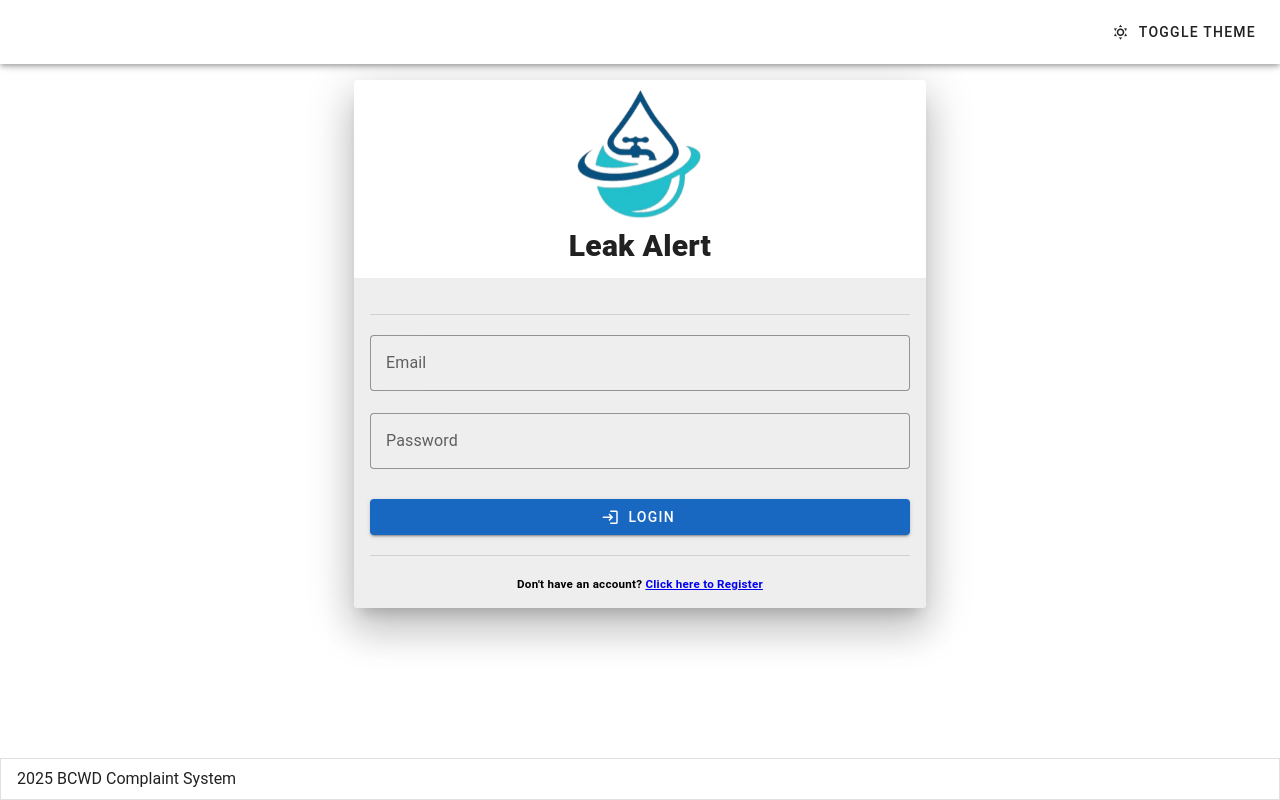
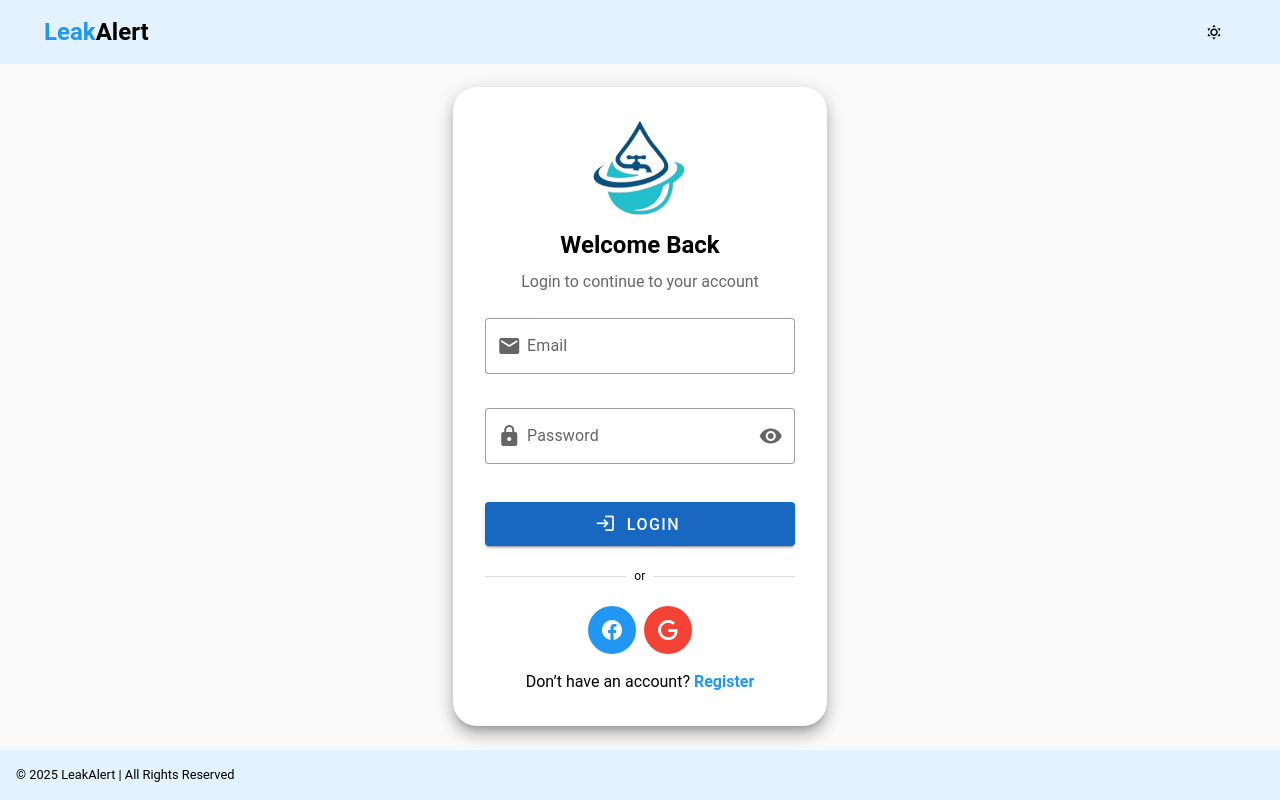
Before and after one commit to RCempron/Web-Leak-Alert, a Vue app: page /#/login in a window 1280 px wide. Built offline with nearby package versions, Linux system fonts and the light colour scheme.

Commit message:
fix login and register form

```diff
--- a/src/components/auth/LoginForm.vue
+++ b/src/components/auth/LoginForm.vue
@@ -1,9 +1,33 @@
+<script setup>
+import { ref } from 'vue'
+
+const isPasswordVisible = ref(false)
+</script>
+
 <template>
   <v-form fast-fail @submit.prevent>
-    <v-text-field label="Email" variant="outlined"></v-text-field>
+    <!-- Email -->
+    <v-text-field
+      label="Email"
+      prepend-inner-icon="mdi-email"
+      variant="outlined"
+      class="mb-3"
+    ></v-text-field>
 
-    <v-text-field label="Password" type="password" variant="outlined"></v-text-field>
+    <!-- Password -->
+    <v-text-field
+      prepend-inner-icon="mdi-lock"
+      label="Password"
+      variant="outlined"
+      :type="isPasswordVisible ? 'text' : 'password'"
+      :append-inner-icon="isPasswordVisible ? 'mdi-eye-off' : 'mdi-eye'"
+      @click:append-inner="isPasswordVisible = !isPasswordVisible"
+      class="mb-4"
+    ></v-text-field>
 
-    <v-btn class="mt-2" type="submit" block color="primary" prepend-icon="mdi-login">Login</v-btn>
+    <!-- Login Button -->
+    <v-btn class="mt-2" type="submit" block color="primary" size="large" prepend-icon="mdi-login">
+      Login
+    </v-btn>
   </v-form>
 </template>
--- a/src/components/auth/RegisterForm.vue
+++ b/src/components/auth/RegisterForm.vue
@@ -1,17 +1,69 @@
+<script setup>
+import { ref } from 'vue'
+
+// reactive variables for password visibility
+const isPasswordVisible = ref(false)
+const isConfirmPasswordVisible = ref(false)
+</script>
+
 <template>
   <v-form fast-fail @submit.prevent>
-    <v-text-field label="Firstname" variant="outlined"></v-text-field>
+    <!-- Firstname -->
+    <v-text-field
+      label="Firstname"
+      prepend-inner-icon="mdi-account"
+      variant="outlined"
+      class="mb-3"
+    ></v-text-field>
 
-    <v-text-field label="Lastname" variant="outlined"></v-text-field>
+    <!-- Lastname -->
+    <v-text-field
+      label="Lastname"
+      prepend-inner-icon="mdi-account"
+      variant="outlined"
+      class="mb-3"
+    ></v-text-field>
 
-    <v-text-field label="Email" variant="outlined"></v-text-field>
+    <!-- Email -->
+    <v-text-field
+      label="Email"
+      prepend-inner-icon="mdi-email"
+      variant="outlined"
+      class="mb-3"
+    ></v-text-field>
 
-    <v-text-field label="Password" type="password" variant="outlined"></v-text-field>
+    <!-- Password -->
+    <v-text-field
+      label="Password"
+      prepend-inner-icon="mdi-lock"
+      variant="outlined"
+      class="mb-3"
+      :type="isPasswordVisible ? 'text' : 'password'"
+      :append-inner-icon="isPasswordVisible ? 'mdi-eye-off' : 'mdi-eye'"
+      @click:append-inner="isPasswordVisible = !isPasswordVisible"
+    ></v-text-field>
 
-    <v-text-field label="Password Confirmation" type="password" variant="outlined"></v-text-field>
+    <!-- Confirm Password -->
+    <v-text-field
+      label="Confirm Password"
+      prepend-inner-icon="mdi-lock-check"
+      variant="outlined"
+      class="mb-4"
+      :type="isConfirmPasswordVisible ? 'text' : 'password'"
+      :append-inner-icon="isConfirmPasswordVisible ? 'mdi-eye-off' : 'mdi-eye'"
+      @click:append-inner="isConfirmPasswordVisible = !isConfirmPasswordVisible"
+    ></v-text-field>
 
-    <v-btn class="mt-2" type="submit" block color="primary" prepend-icon="mdi-account-plus"
-      >Submit</v-btn
+    <!-- Submit Button -->
+    <v-btn
+      class="mt-2"
+      type="submit"
+      block
+      color="primary"
+      size="large"
+      prepend-icon="mdi-account-plus"
     >
+      Register
+    </v-btn>
   </v-form>
 </template>
--- a/src/views/auth/LoginView.vue
+++ b/src/views/auth/LoginView.vue
@@ -1,40 +1,115 @@
 <script setup>
-import AppLayout from '@/components/layout/AppLayout.vue'
+import { ref } from 'vue'
+import { useDisplay } from 'vuetify'
 import LoginForm from '@/components/auth/LoginForm.vue'
-import { useDisplay } from 'vuetify'
 
+const theme = ref('light')
 const { mobile } = useDisplay()
+
+function toggleTheme() {
+  theme.value = theme.value === 'light' ? 'dark' : 'light'
+}
 </script>
 
 <template>
-  <AppLayout>
-    <template #content>
-      <v-row>
-        <v-col cols="12" md="6" class="mx-auto">
-          <v-card class="mx-auto" elevation="24">
-            <v-card-title class="text-center">
+  <v-app :theme="theme">
+    <!-- Top Bar -->
+    <v-app-bar
+      flat
+      :color="theme === 'light' ? 'blue-lighten-5' : 'blue-grey-darken-4'"
+      class="px-6"
+    >
+      <v-toolbar-title class="font-weight-bold text-h5">
+        <span :class="theme === 'light' ? 'text-blue' : 'text-blue-lighten-3'">Leak</span
+        ><span class="text-black">Alert</span>
+      </v-toolbar-title>
+
+      <v-spacer></v-spacer>
+
+      <!-- Theme Toggle -->
+      <v-btn
+        :prepend-icon="theme === 'light' ? 'mdi-weather-sunny' : 'mdi-weather-night'"
+        @click="toggleTheme"
+        variant="text"
+      ></v-btn>
+    </v-app-bar>
+
+    <!-- Main Login Layout -->
+    <v-main
+      class="d-flex align-center justify-center"
+      :class="theme === 'light' ? 'bg-grey-lighten-5' : 'bg-grey-darken-4'"
+    >
+      <v-container>
+        <v-row justify="center">
+          <v-col cols="12" sm="8" md="5" lg="4">
+            <v-card
+              class="pa-8"
+              elevation="10"
+              rounded="xl"
+              :color="theme === 'light' ? 'white' : 'blue-grey-darken-3'"
+            >
+              <!-- Logo -->
+              <div class="text-center mb-6">
                 <v-img
-                class="mx-auto"
                   src="/images/LeakAlertLogo.png"
-                :width="mobile ? '75%' : '25%'"
+                  class="mx-auto mb-3"
+                  :width="mobile ? '120' : '100'"
+                  alt="LeakAlert Logo"
                 ></v-img>
-              <h2 class="font-weight-black">Leak Alert</h2>
-            </v-card-title>
+                <h2 class="font-weight-bold text-h5 mb-2">Welcome Back</h2>
+                <p class="text-medium-emphasis">Login to continue to your account</p>
+              </div>
 
-            <v-card-text class="bg-surface-light pt-4">
-              <v-divider class="my-5"> </v-divider>
+              <!-- Login Form -->
+              <LoginForm />
 
-              <LoginForm></LoginForm>
+              <!-- Divider -->
+              <div class="d-flex align-center my-5">
+                <v-divider class="flex-grow-1"></v-divider>
+                <span class="mx-2 text-caption">or</span>
+                <v-divider class="flex-grow-1"></v-divider>
+              </div>
 
-              <v-divider class="my-5"> </v-divider>
-              <h5 class="text-center">
-                Don't have an account?
-                <RouterLink to="/register">Click here to Register</RouterLink>
-              </h5>
-            </v-card-text>
+              <!-- Social Login -->
+              <div class="d-flex justify-center ga-2 mb-4">
+                <v-btn icon="mdi-facebook" color="blue" variant="flat"></v-btn>
+                <v-btn icon="mdi-google" color="red" variant="flat"></v-btn>
+              </div>
+
+              <!-- Register Link -->
+              <div class="text-center">
+                <span>Don’t have an account?</span>
+                <RouterLink to="/register" class="font-weight-bold text-blue text-decoration-none">
+                  Register
+                </RouterLink>
+              </div>
             </v-card>
           </v-col>
         </v-row>
+      </v-container>
+    </v-main>
+
+    <!-- Footer -->
+    <v-footer
+      class="text-center py-2"
+      :color="theme === 'light' ? 'blue-lighten-5' : 'blue-grey-darken-3'"
+    >
+      <small>&copy; 2025 LeakAlert | All Rights Reserved</small>
+    </v-footer>
+  </v-app>
 </template>
-  </AppLayout>
-</template>
+
+<style scoped>
+.text-blue {
+  color: #1976d2;
+}
+.bg-grey-lighten-5 {
+  background-color: #f5f5f5;
+}
+.bg-grey-darken-4 {
+  background-color: #121212;
+}
+.text-black {
+  color: #000000;
+}
+</style>
--- a/src/views/auth/RegisterView.vue
+++ b/src/views/auth/RegisterView.vue
@@ -1,39 +1,115 @@
 <script setup>
-import AppLayout from '@/components/layout/AppLayout.vue'
+import { ref } from 'vue'
+import { useDisplay } from 'vuetify'
 import RegisterForm from '@/components/auth/RegisterForm.vue'
-import { useDisplay } from 'vuetify'
 
+const theme = ref('light')
 const { mobile } = useDisplay()
+
+function toggleTheme() {
+  theme.value = theme.value === 'light' ? 'dark' : 'light'
+}
 </script>
 
 <template>
-  <AppLayout>
-    <template #content
-      ><v-row>
-        <v-col cols="12" md="6" class="mx-auto">
-          <v-card class="mx-auto" elevation="24">
-            <v-card-title class="text-center">
-              <v-img
-                class="mx-auto"
-                src="/images/LeakAlertLogo.png"
-                :width="mobile ? '75%' : '25%'"
-              ></v-img>
-              <h2 class="font-weight-black">Leak Alert</h2>
-            </v-card-title>
-            <v-card-text class="bg-surface-light pt-4">
-              <v-divider class="my-5"> </v-divider>
+  <v-app :theme="theme">
+    <!-- Top Bar -->
+    <v-app-bar
+      flat
+      :color="theme === 'light' ? 'blue-lighten-5' : 'blue-grey-darken-4'"
+      class="px-6"
+    >
+      <v-toolbar-title class="font-weight-bold text-h5">
+        <span :class="theme === 'light' ? 'text-blue' : 'text-blue-lighten-3'">Leak</span
+        ><span class="text-black">Alert</span>
+      </v-toolbar-title>
 
-              <RegisterForm></RegisterForm>
+      <v-spacer></v-spacer>
 
-              <v-divider class="my-5"> </v-divider>
-              <h5 class="text-center">
-                Already have an Account?
-                <RouterLink to="/login">Click here to Login</RouterLink>
-              </h5>
-            </v-card-text>
-          </v-card>
-        </v-col>
-      </v-row></template
+      <!-- Theme Toggle -->
+      <v-btn
+        :prepend-icon="theme === 'light' ? 'mdi-weather-sunny' : 'mdi-weather-night'"
+        @click="toggleTheme"
+        variant="text"
+      ></v-btn>
+    </v-app-bar>
+
+    <!-- Main Register Layout -->
+    <v-main
+      class="d-flex align-center justify-center"
+      :class="theme === 'light' ? 'bg-grey-lighten-5' : 'bg-grey-darken-4'"
     >
-  </AppLayout>
+      <v-container>
+        <v-row justify="center">
+          <v-col cols="12" sm="8" md="5" lg="4">
+            <v-card
+              class="pa-8"
+              elevation="10"
+              rounded="xl"
+              :color="theme === 'light' ? 'white' : 'blue-grey-darken-3'"
+            >
+              <!-- Logo -->
+              <div class="text-center mb-6">
+                <v-img
+                  src="/images/LeakAlertLogo.png"
+                  class="mx-auto mb-3"
+                  :width="mobile ? '120' : '100'"
+                  alt="LeakAlert Logo"
+                ></v-img>
+                <h2 class="font-weight-bold text-h5 mb-2">Create an Account</h2>
+                <p class="text-medium-emphasis">Join LeakAlert to start reporting leaks</p>
+              </div>
+
+              <!-- Register Form -->
+              <RegisterForm />
+
+              <!-- Divider -->
+              <div class="d-flex align-center my-5">
+                <v-divider class="flex-grow-1"></v-divider>
+                <span class="mx-2 text-caption">or</span>
+                <v-divider class="flex-grow-1"></v-divider>
+              </div>
+
+              <!-- Social Register -->
+              <div class="d-flex justify-center ga-2 mb-4">
+                <v-btn icon="mdi-facebook" color="blue" variant="flat"></v-btn>
+                <v-btn icon="mdi-google" color="red" variant="flat"></v-btn>
+              </div>
+
+              <!-- Login Link -->
+              <div class="text-center">
+                <span>Already have an account?</span>
+                <RouterLink to="/login" class="font-weight-bold text-blue text-decoration-none">
+                  Login
+                </RouterLink>
+              </div>
+            </v-card>
+          </v-col>
+        </v-row>
+      </v-container>
+    </v-main>
+
+    <!-- Footer -->
+    <v-footer
+      class="text-center py-2"
+      :color="theme === 'light' ? 'blue-lighten-5' : 'blue-grey-darken-3'"
+    >
+      <small>&copy; 2025 LeakAlert | All Rights Reserved</small>
+    </v-footer>
+  </v-app>
 </template>
+
+<style scoped>
+.text-blue {
+  color: #1976d2;
+}
+.bg-grey-lighten-5 {
+  background-color: #f5f5f5;
+}
+.bg-grey-darken-4 {
+  background-color: #121212;
+}
+.text-black {
+  color: #000000;
+}
+</style>
```
Also changed, not shown: vite.config.js (+3 -6 lines). Lines whose indentation alone changed are shown as unchanged.
